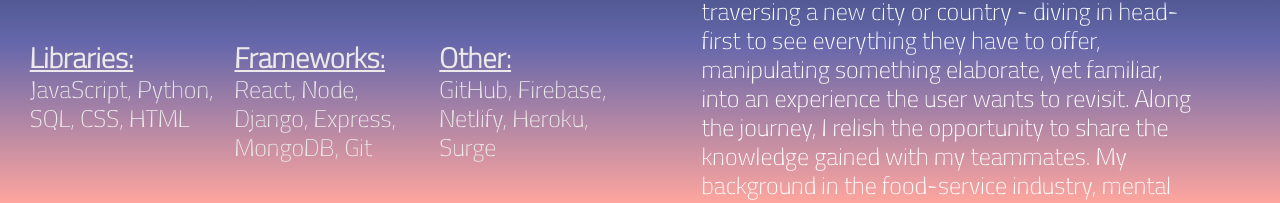
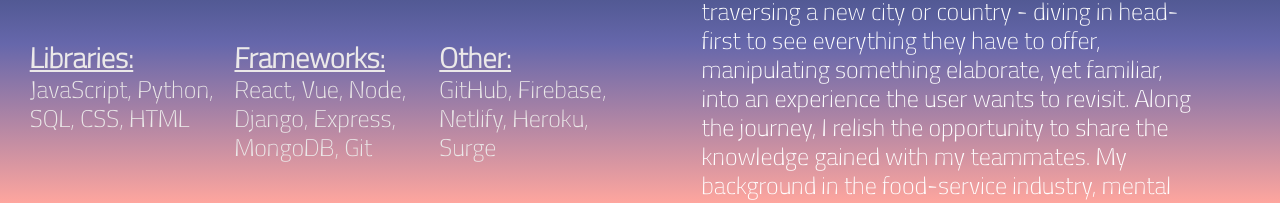
Before and after one commit to scubastove4/sm-portfolio, a React (Create React App) app: page /about in a window 1280 px wide. Shown: the part 356-559 px from the top of the page. Built offline with nearby package versions, Linux system fonts and the light colour scheme.

Commit message:
add vue to about. add antaro font to credit

```diff
--- a/src/pages/About.js
+++ b/src/pages/About.js
@@ -24,7 +24,7 @@
       </span>
       <span id="frameworks">
         <h3>Frameworks:</h3>
-        <p>React, Node, Django, Express, MongoDB, Git</p>
+        <p>React, Vue, Node, Django, Express, MongoDB, Git</p>
       </span>
       <span id="other-skills">
         <h3>Other:</h3>
```
Also changed, not shown: 1 other file (tests, documents, lock files or other folders).
